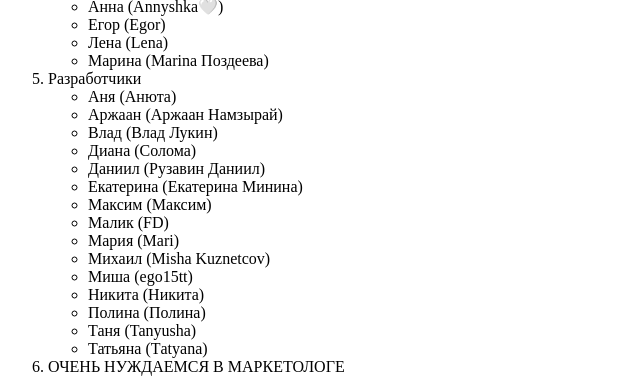
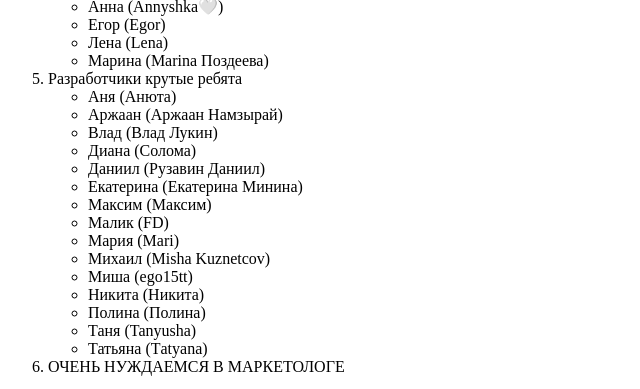
Before and after one commit to vlad-levad/1ttheme, a plain HTML site: page index.html in a window 1280 px wide. Shown: the part 708-1097 px from the top of the page, 0-640 px from the left. Drawn offline with Linux system fonts and the light colour scheme; a web font is replaced by a local one.

Commit message:
Разработчики крутые

```diff
--- a/index.html
+++ b/index.html
@@ -73,7 +73,7 @@
                     <li>Марина (Marina Поздеева)</li>
                 </ul>
             </li>
-            <li>Разработчики
+            <li>Разработчики крутые ребята
                 <ul>
                     <li>Аня (Анюта)</li>
                     <li>Аржаан (Аржаан Намзырай)</li>
```
